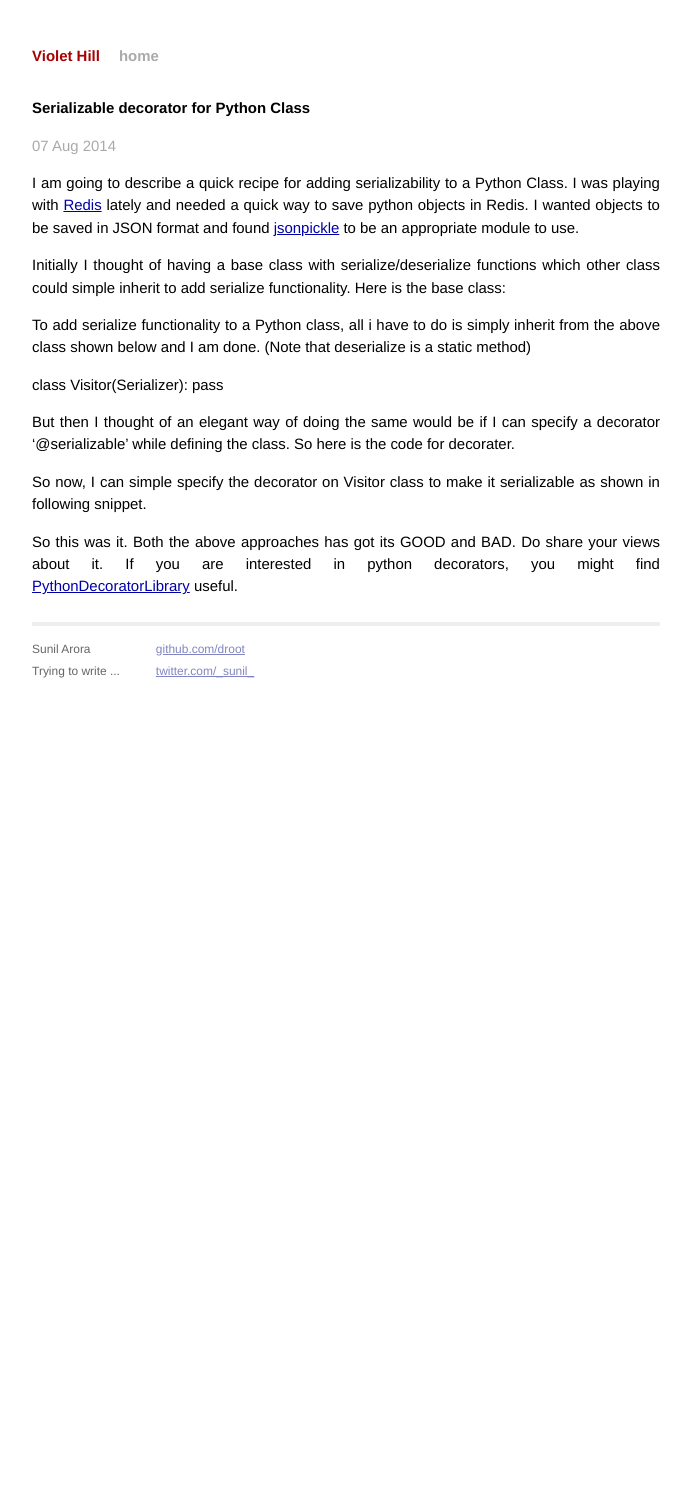
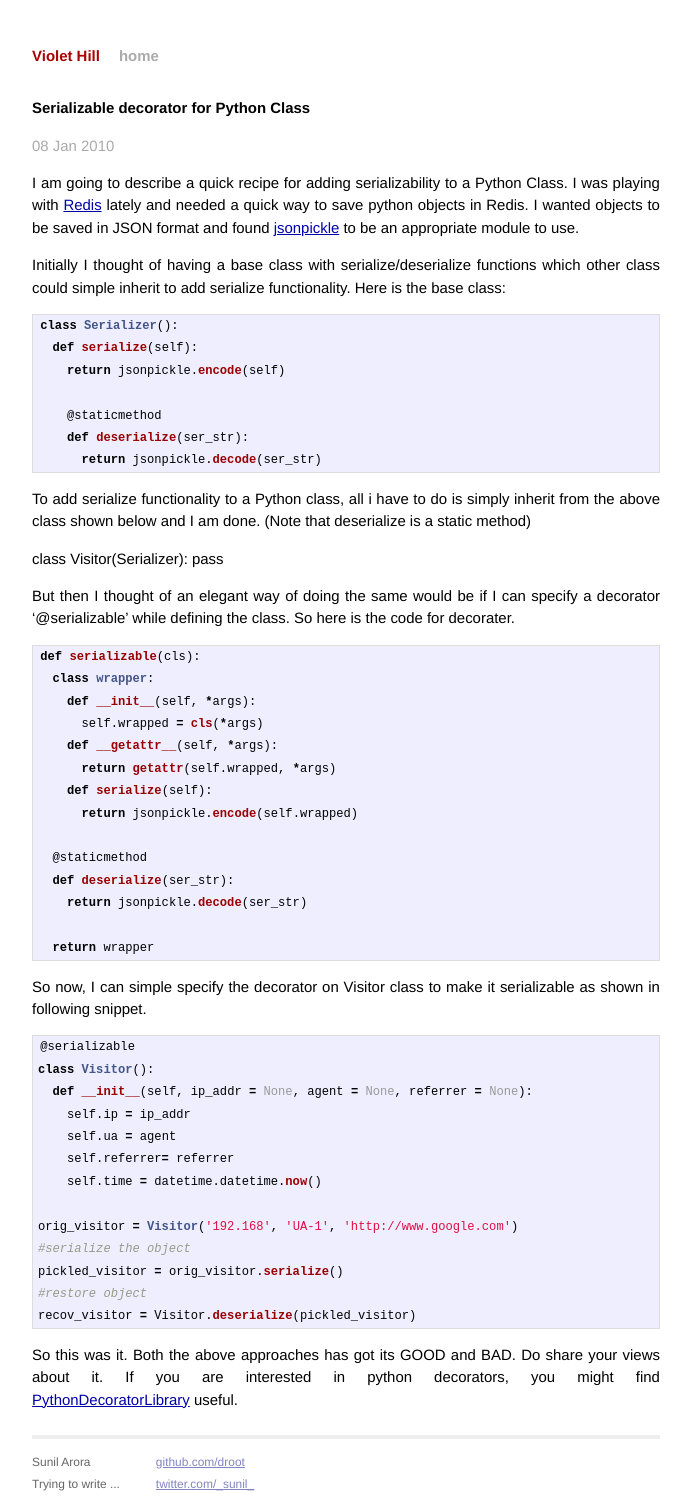
Before and after one commit to droot/droot.github.io, a Jekyll site: the page built from serializable-decorator-for-python-class.markdown, in a window 1280 px wide. Shown: the whole page, without its empty margins (294-985 px from the left). Built offline with Jekyll 4.4.1, drawn with Linux system fonts in a browser that asks for light colours; Markdown is read by kramdown in place of the engine named in the settings; before the commit the page ends 945 px from its top, so only the background shows below that.

Commit message:
restored another post serialization in python

```diff
--- a/serializable-decorator-for-python-class.markdown
+++ b/serializable-decorator-for-python-class.markdown
@@ -1,12 +1,21 @@
 ---
 layout: post
 title: "Serializable decorator for Python Class"
-date: 2014-08-07 21:20:23
+date: 2010-01-08 21:20:23
 ---
 
 I am going to describe a quick recipe for adding serializability to a Python Class. I was playing with [Redis][1] lately and needed a quick way to save python objects in Redis. I wanted objects to be saved in JSON format and found [jsonpickle][2] to be an appropriate module to use.
 
 Initially I thought of having a base class with serialize/deserialize functions which other class could simple inherit to add serialize functionality. Here is the base class:
+{% highlight python %}
+class Serializer():
+  def serialize(self):
+    return jsonpickle.encode(self)
+
+    @staticmethod
+    def deserialize(ser_str):
+      return jsonpickle.decode(ser_str)
+{% endhighlight %}
 
 To add serialize functionality to a Python class, all i have to do is simply inherit from the above class shown below and I am done. (Note that deserialize is a static method)
 
@@ -14,8 +23,41 @@ To add serialize functionality to a Python class, all i have to do is simply i
 
 But then I thought of an elegant way of doing the same would be if I can specify a decorator '@serializable' while defining the class. So here is the code for decorater.
 
+{% highlight python %}
+def serializable(cls):
+  class wrapper:
+    def __init__(self, *args):
+      self.wrapped = cls(*args)
+    def __getattr__(self, *args):
+      return getattr(self.wrapped, *args)
+    def serialize(self):
+      return jsonpickle.encode(self.wrapped)
+
+  @staticmethod
+  def deserialize(ser_str):
+    return jsonpickle.decode(ser_str)
+
+  return wrapper
+{% endhighlight %}
+
 So now, I can simple specify the decorator on Visitor class to make it serializable as shown in following snippet.
 
+{% highlight python %}
+@serializable
+class Visitor():
+  def __init__(self, ip_addr = None, agent = None, referrer = None):
+    self.ip = ip_addr
+    self.ua = agent
+    self.referrer= referrer
+    self.time = datetime.datetime.now()
+
+orig_visitor = Visitor('192.168', 'UA-1', 'http://www.google.com')
+#serialize the object
+pickled_visitor = orig_visitor.serialize()
+#restore object
+recov_visitor = Visitor.deserialize(pickled_visitor)
+
+{% endhighlight %}
 
 So this was it. Both the above approaches has got its GOOD and BAD. Do share your views about it. If you are interested in python decorators, you might find [PythonDecoratorLibrary][3] useful.
 
```
